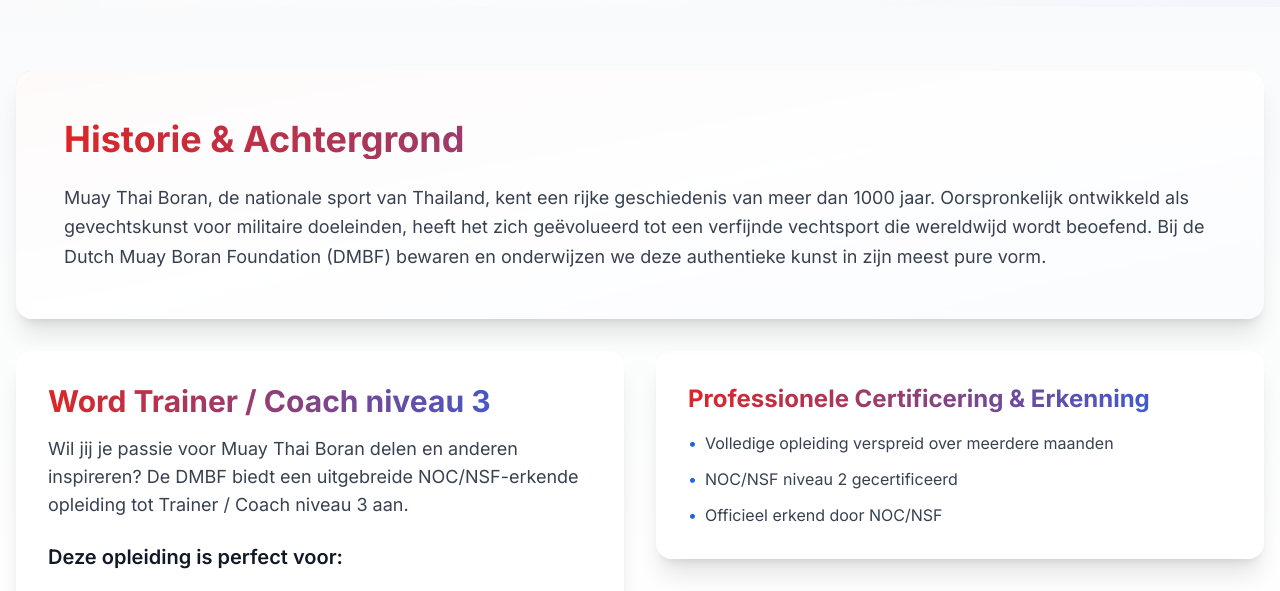
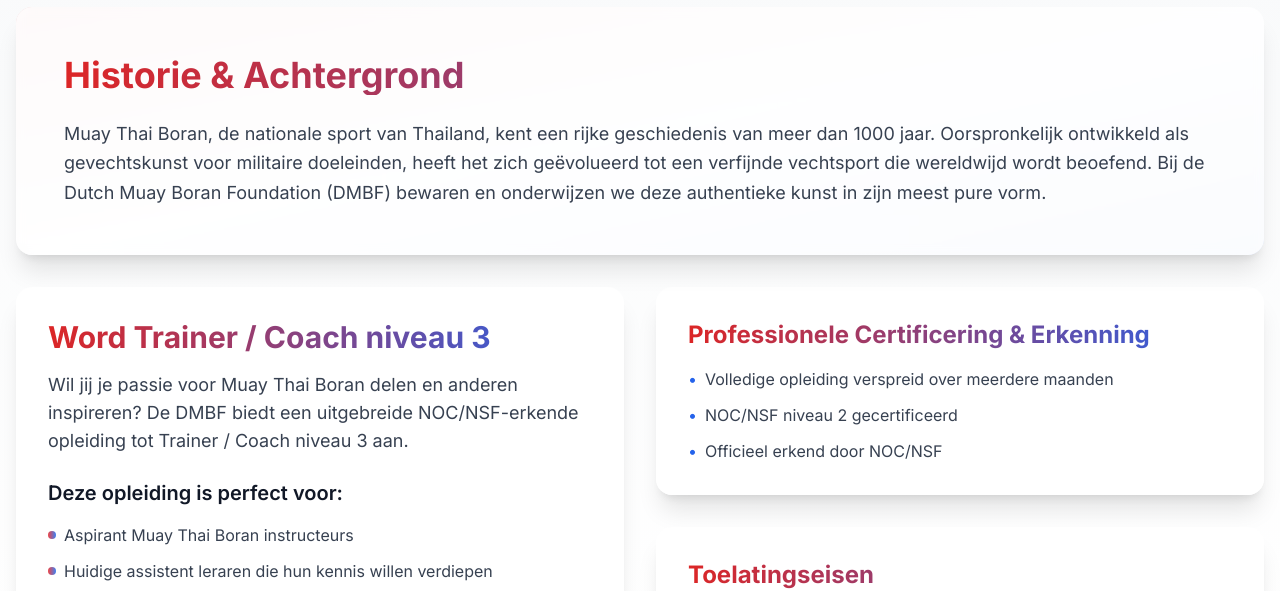
Before and after one commit to Pab-Coding/Dutch-Muay-Boran, a Next.js app: page /opleidingen/trainer-niveau-3 in a window 1280 px wide. Shown: the part 705-1296 px from the top of the page. Built offline with nearby package versions, Linux system fonts and the light colour scheme.

Commit message:
Production build: Fix 7 animations course sections

```diff
--- a/src/app/opleidingen/leraar-niveau-4&5/components/InfoSection.tsx
+++ b/src/app/opleidingen/leraar-niveau-4&5/components/InfoSection.tsx
@@ -7,8 +7,8 @@
   visible: {
     opacity: 1,
     transition: {
-      staggerChildren: 0.2,
-      delayChildren: 0.3
+      staggerChildren: 0.15,
+      delayChildren: 0.2
     }
   }
 }
@@ -31,11 +31,11 @@
 
   const { scrollYProgress } = useScroll({
     target: sectionRef,
-    offset: ["start end", "end start"]
+    offset: ["start 80%", "center start"]
   })
 
-  const opacity = useTransform(scrollYProgress, [0, 0.3], [0, 1])
-  const scale = useTransform(scrollYProgress, [0, 0.3], [0.95, 1])
+  const opacity = useTransform(scrollYProgress, [0, 0.2], [0, 1])
+  const scale = useTransform(scrollYProgress, [0, 0.2], [0.97, 1])
 
   return (
     <motion.section
@@ -44,7 +44,7 @@
       variants={containerVariants}
       initial="hidden"
       animate="visible"
-      className="w-full py-8 sm:py-16 bg-gradient-to-b from-gray-50 via-white to-gray-100 overflow-x-hidden"
+      className="w-full py-6 sm:py-12 -mt-8 sm:-mt-12 bg-gradient-to-b from-gray-50 via-white to-gray-100 overflow-x-hidden"
     >
       <div className="max-w-7xl mx-auto px-4 space-y-6 sm:space-y-8">
         {/* Historie & Achtergrond */}
--- a/src/app/opleidingen/trainer-niveau-3/components/InfoSection.tsx
+++ b/src/app/opleidingen/trainer-niveau-3/components/InfoSection.tsx
@@ -7,8 +7,8 @@
   visible: {
     opacity: 1,
     transition: {
-      staggerChildren: 0.2,
-      delayChildren: 0.3
+      staggerChildren: 0.15,
+      delayChildren: 0.2
     }
   }
 }
@@ -30,11 +30,11 @@
   const isMobile = typeof window !== 'undefined' && window.innerWidth < 768
   const { scrollYProgress } = useScroll({
     target: sectionRef,
-    offset: ["start end", "end start"]
+    offset: ["start 80%", "center start"]
   })
 
-  const opacity = useTransform(scrollYProgress, [0, 0.3], [0, 1])
-  const scale = useTransform(scrollYProgress, [0, 0.3], [0.95, 1])
+  const opacity = useTransform(scrollYProgress, [0, 0.2], [0, 1])
+  const scale = useTransform(scrollYProgress, [0, 0.2], [0.97, 1])
 
   return (
     <motion.section
@@ -43,7 +43,7 @@
       variants={containerVariants}
       initial="hidden"
       animate="visible"
-      className="w-full py-8 sm:py-16 bg-gradient-to-b from-gray-50 via-white to-gray-100 overflow-x-hidden"
+      className="w-full py-6 sm:py-12 -mt-8 sm:-mt-12 bg-gradient-to-b from-gray-50 via-white to-gray-100 overflow-x-hidden"
     >
       <div className="max-w-7xl mx-auto px-4 space-y-6 sm:space-y-8">
         {/* Historia y Antecedentes */}
```
